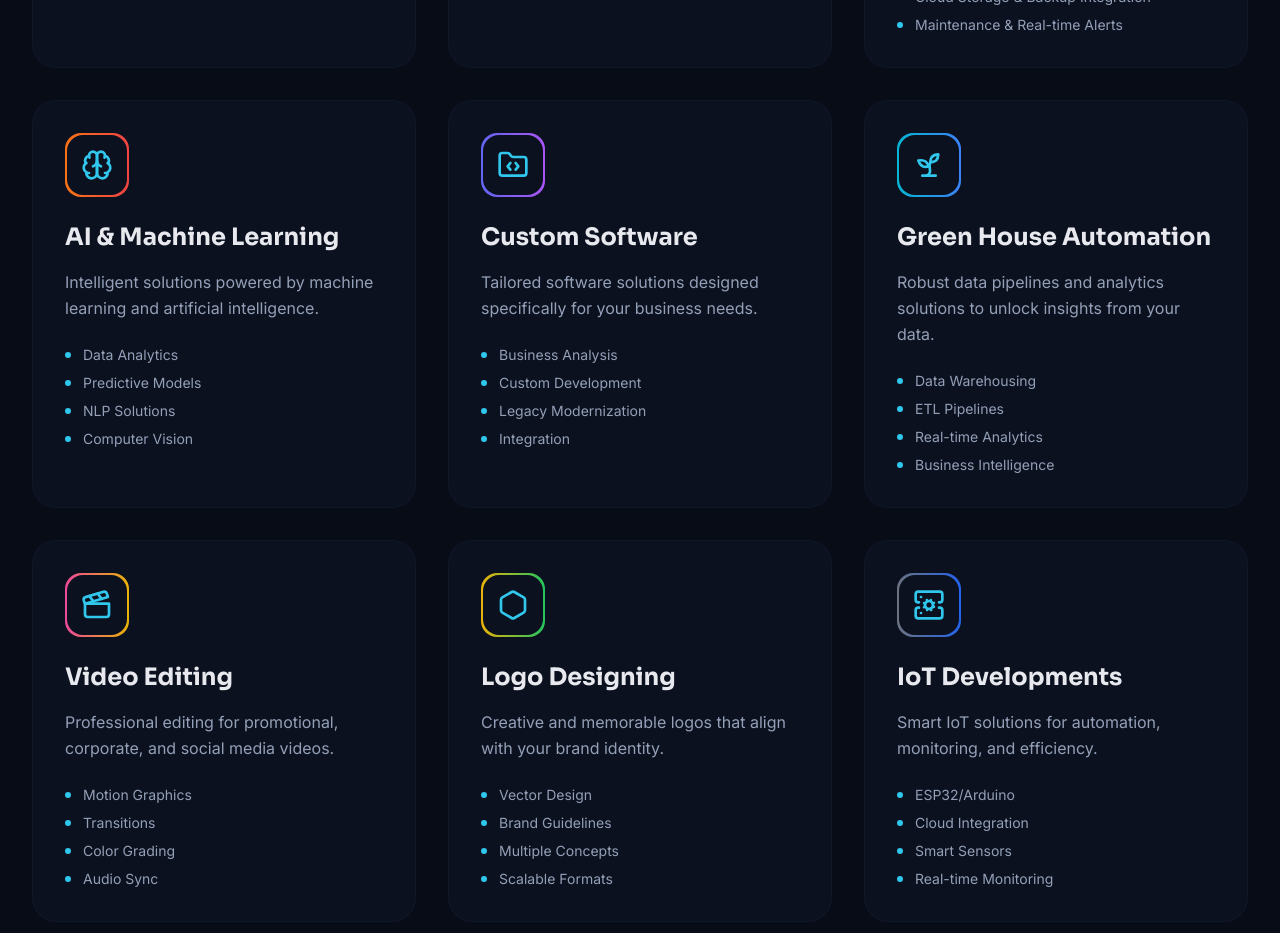
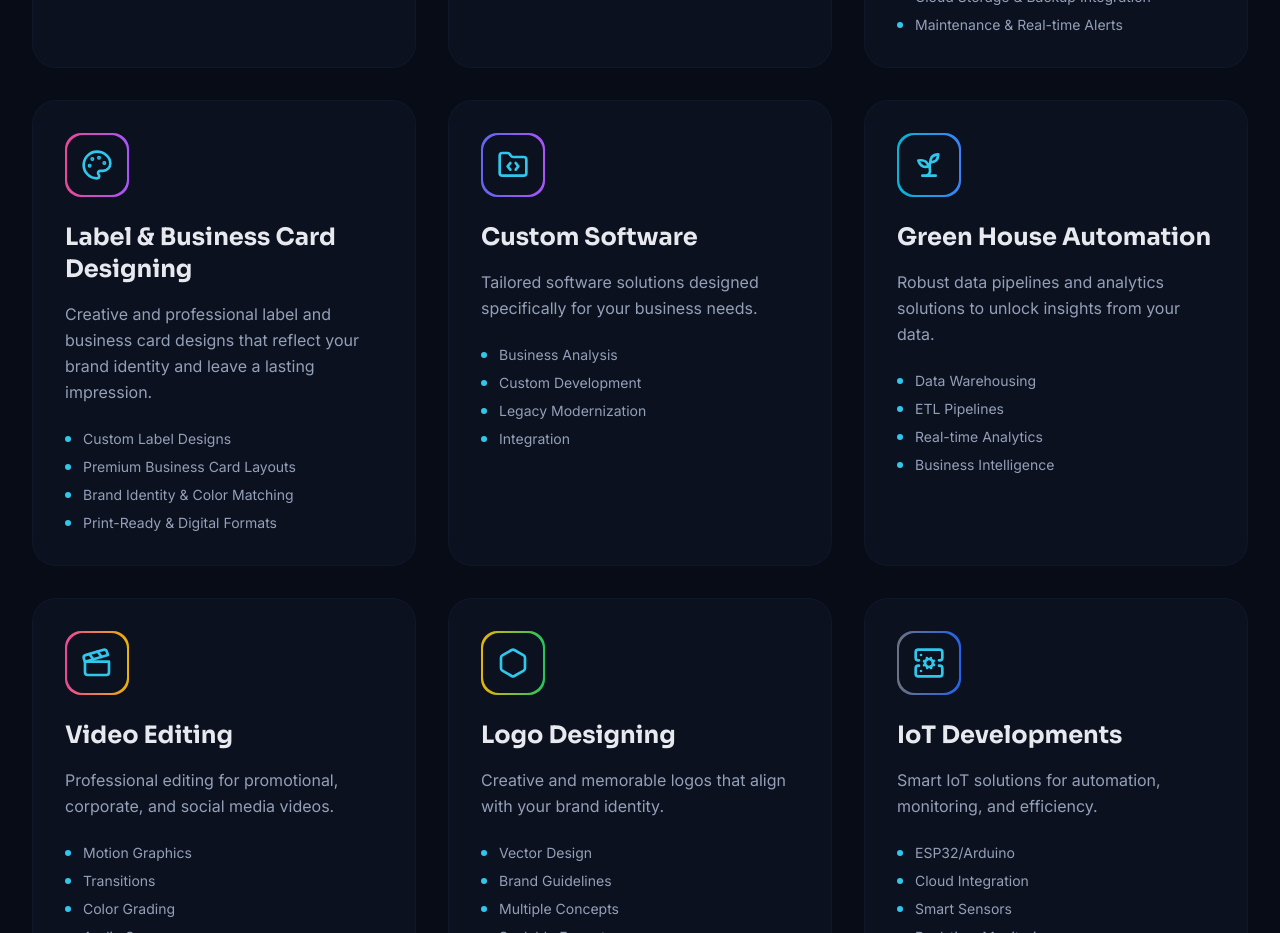
Before and after one commit to HacktivistTD/Nova-Lab, a React (Vite) app: page / in a window 1280 px wide. Shown: the part 2440-3373 px from the top of the page. Built offline with nearby package versions, Linux system fonts and the light colour scheme.

Commit message:
change content

```diff
--- a/src/data/servicesData.ts
+++ b/src/data/servicesData.ts
@@ -1,5 +1,5 @@
 // src/data/servicesData.ts
-import { Globe, Smartphone, Bot, Brain, Code, Clapperboard,FolderCode , Sprout , Hexagon , ServerCog} from "lucide-react";
+import { Globe, Smartphone, Bot, Brain, Code, Clapperboard,FolderCode , Sprout , Hexagon , ServerCog, Palette} from "lucide-react";
 
 export interface Service {
   icon: React.ElementType;
@@ -46,13 +46,19 @@ export const services: Service[] = [
   },
 
   {
-    icon: Brain,
-    title: "AI & Machine Learning",
+    icon: Palette, // you can use a design-related icon (e.g., Palette, Brush, or PenTool)
+    title: "Label & Business Card Designing",
     description:
-      "Intelligent solutions powered by machine learning and artificial intelligence.",
-    features: ["Data Analytics", "Predictive Models", "NLP Solutions", "Computer Vision"],
-    gradient: "from-orange-500 to-red-500",
+      "Creative and professional label and business card designs that reflect your brand identity and leave a lasting impression.",
+    features: [
+      "Custom Label Designs",
+      "Premium Business Card Layouts",
+      "Brand Identity & Color Matching",
+      "Print-Ready & Digital Formats"
+    ],
+    gradient: "from-pink-500 to-purple-500",
   },
+
   {
     icon: FolderCode,
     title: "Custom Software",
```
